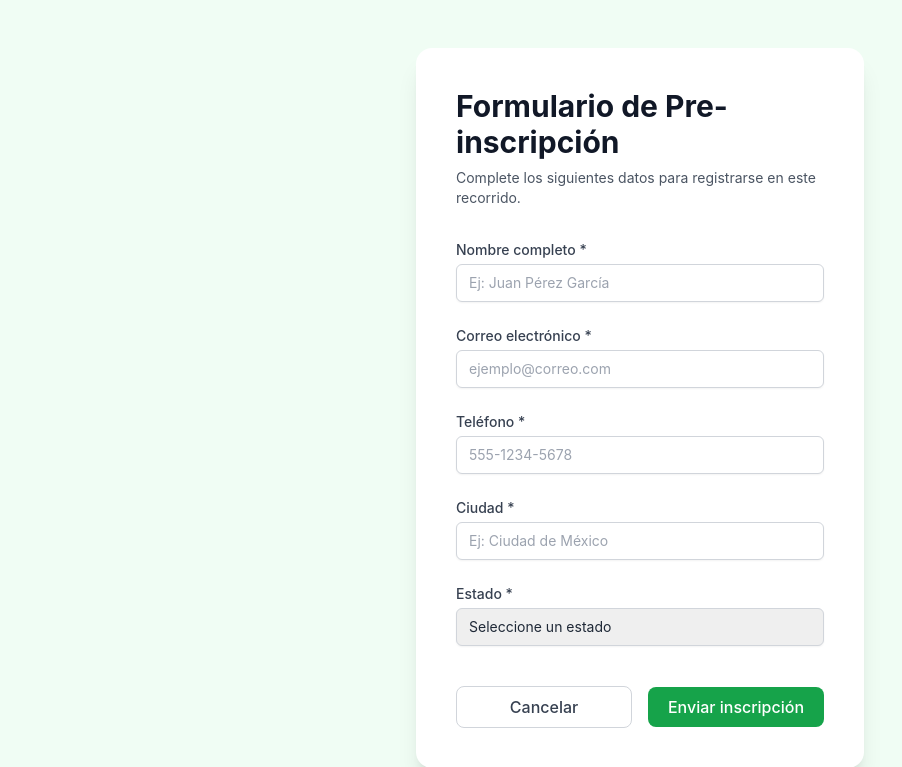
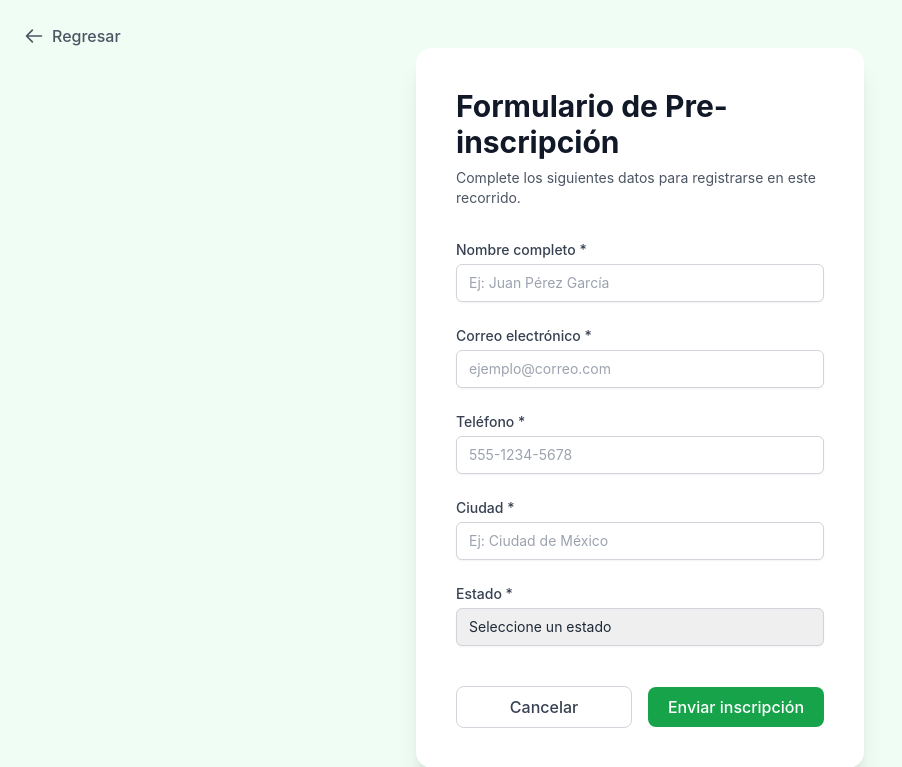
Before and after one commit to Eliethur/eco_Mex, a Django app: page /formulario/ in a window 1280 px wide. Shown: the top 767 px of the page, without its empty margins (0-902 px from the left). Run offline with Django 5.2, Linux system fonts and the light colour scheme; some libraries are stand-ins or nearby versions.

Commit message:
Boton "regreso" y viajes agregados

```diff
--- a/ecoMex/contenido/templates/contenido/formulario.html
+++ b/ecoMex/contenido/templates/contenido/formulario.html
@@ -3,7 +3,14 @@
 {% block title %}Formulario de Pre-inscripción{% endblock %}
 
 {% block content %}
-<div class="min-h-screen flex items-center justify-center py-12 px-4 sm:px-6 lg:px-8">
+<div class="min-h-screen relative flex items-center justify-center py-12 px-4 sm:px-6 lg:px-8">
+
+    <a href="{% url 'viajes_proximos' %}" class="absolute top-6 left-6 flex items-center text-gray-600 hover:text-green-600 transition duration-300 font-medium">
+        <svg xmlns="http://www.w3.org/2000/svg" class="h-5 w-5 mr-2" fill="none" viewBox="0 0 24 24" stroke="currentColor">
+            <path stroke-linecap="round" stroke-linejoin="round" stroke-width="2" d="M10 19l-7-7m0 0l7-7m-7 7h18" />
+        </svg>
+        Regresar
+    </a>
     <div class="max-w-md w-full bg-white p-8 md:p-10 rounded-2xl shadow-xl">
 
         <div>
@@ -15,10 +22,6 @@
 
         <form class="mt-8 space-y-6" action="{% url 'formulario_preinscripcion' %}" method="POST">
             {% csrf_token %}
-
-            {% if viaje_seleccionado %}
-                <input type="hidden" name="viaje_id" value="{{ viaje_seleccionado.id }}">
-            {% endif %}
 
             <div>
                 <label for="nombre" class="block text-sm font-medium text-gray-700">Nombre completo *</label>
```
Also changed, not shown: ecoMex/BASE_DIR, ”media/fotos/nevado-de-toluca-parque-1600.jpg (added), ecoMex/BASE_DIR, ”media/fotos/teo.jpeg (added), ecoMex/contenido/templates/contenido/viajesP.html (indentation only), ecoMex/media/fotos/nevado-de-toluca-parque-1600.jpg (added), ecoMex/media/fotos/teo.jpeg (added).
